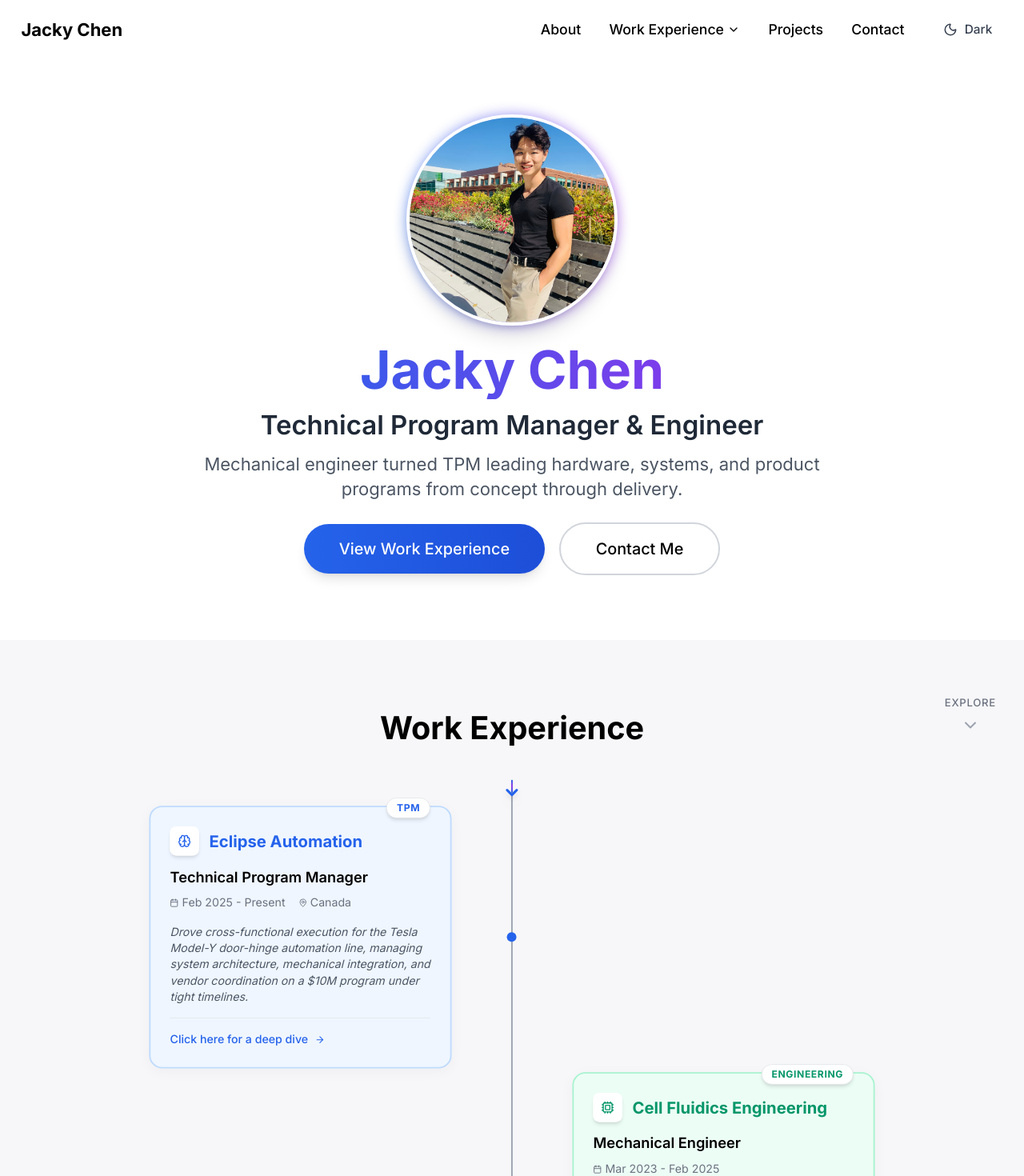
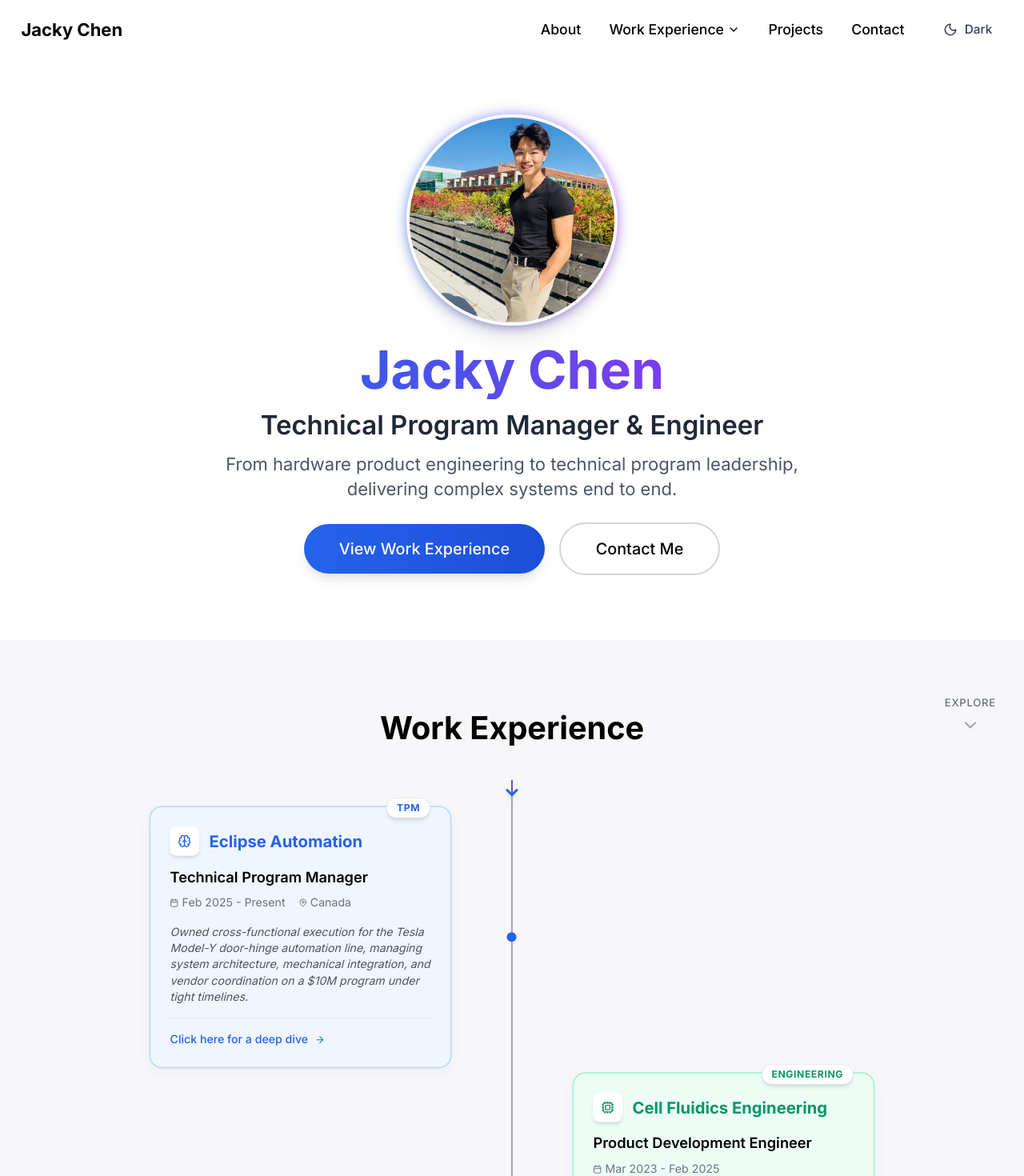
Before and after one commit to jackychen-dev/portfolio, a Next.js app: page / in a window 1280 px wide. Shown: the top 1470 px of the page at 80% size. Built offline with nearby package versions, Linux system fonts and the light colour scheme.

Commit message:
Update hero tagline and experience roles/summaries

```diff
--- a/components/Experience.tsx
+++ b/components/Experience.tsx
@@ -29,7 +29,7 @@ const experiences = [
     type: "TPM",
     theme: "blue",
     icon: <Brain size={18} />,
-    summary: "Drove cross-functional execution for the Tesla Model-Y door-hinge automation line, managing system architecture, mechanical integration, and vendor coordination on a $10M program under tight timelines.",
+    summary: "Owned cross-functional execution for the Tesla Model-Y door-hinge automation line, managing system architecture, mechanical integration, and vendor coordination on a $10M program under tight timelines.",
     description: [
       "Resolved a critical project bottleneck by creating a regression-based machining offset model, correcting tolerancing issues, reducing machining range by 25%, and ensuring contractual compliance.",
       "Built a custom coded framework with weighted task tracking and velocity charts, enabling clear definition of new work and accurate week-over-week progress tracking during system integration.",
@@ -41,7 +41,7 @@ const experiences = [
   {
     id: "cellfe",
     company: "Cell Fluidics Engineering",
-    role: "Mechanical Engineer",
+    role: "Product Development Engineer",
     period: "Mar 2023 - Feb 2025",
     location: "San Francisco Bay Area",
     type: "Engineering",
--- a/components/Hero.tsx
+++ b/components/Hero.tsx
@@ -48,7 +48,7 @@ export default function Hero() {
           transition={{ duration: 0.5, delay: 0.4 }}
           className="text-sm sm:text-base md:text-lg lg:text-xl text-gray-600 dark:text-gray-300 mb-3 sm:mb-4 md:mb-6 max-w-3xl mx-auto px-4 leading-relaxed flex-shrink-0"
         >
-          Mechanical engineer turned TPM leading hardware, systems, and product programs from concept through delivery.
+          From hardware product engineering to technical program leadership, delivering complex systems end to end.
         </motion.p>
 
         <motion.div
```
